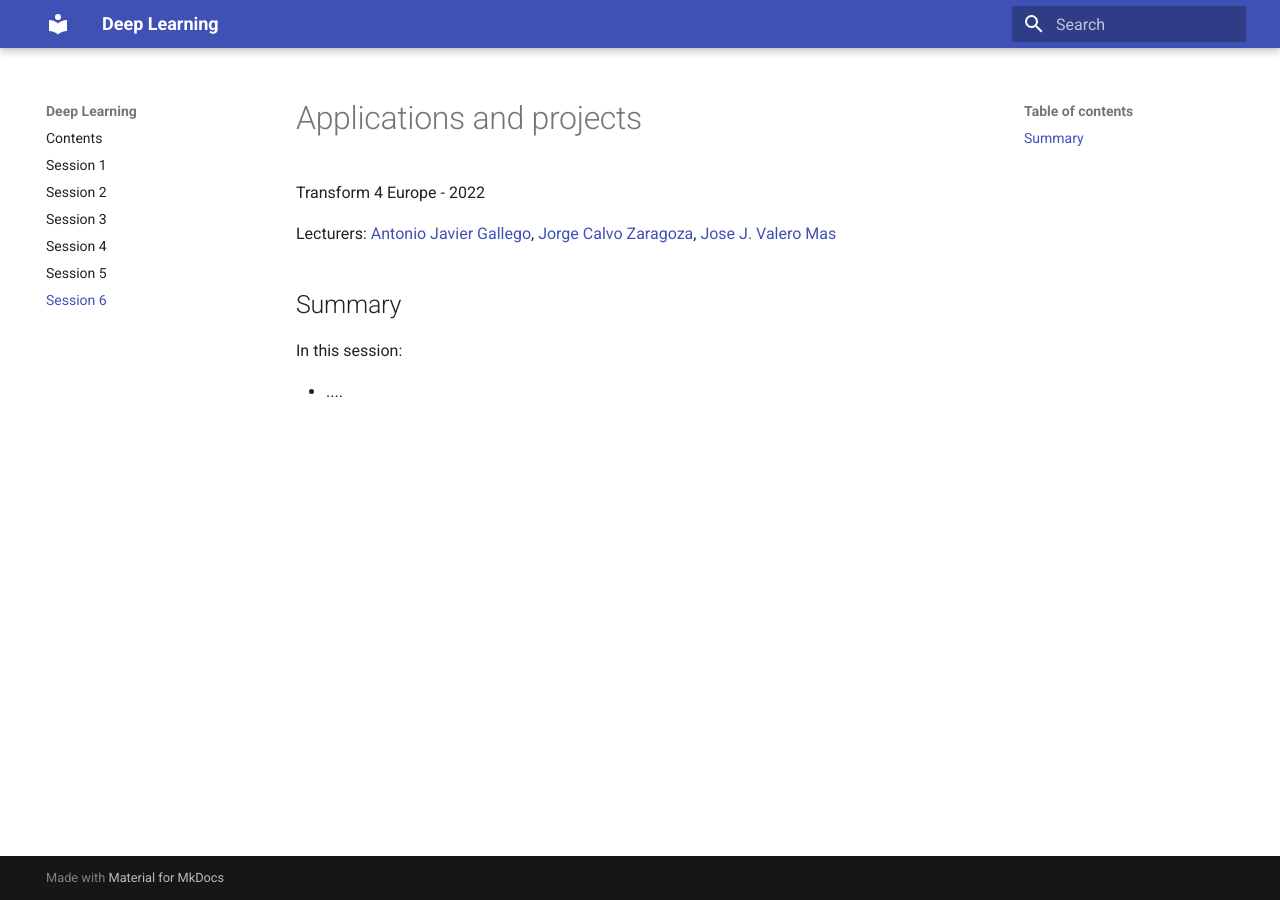
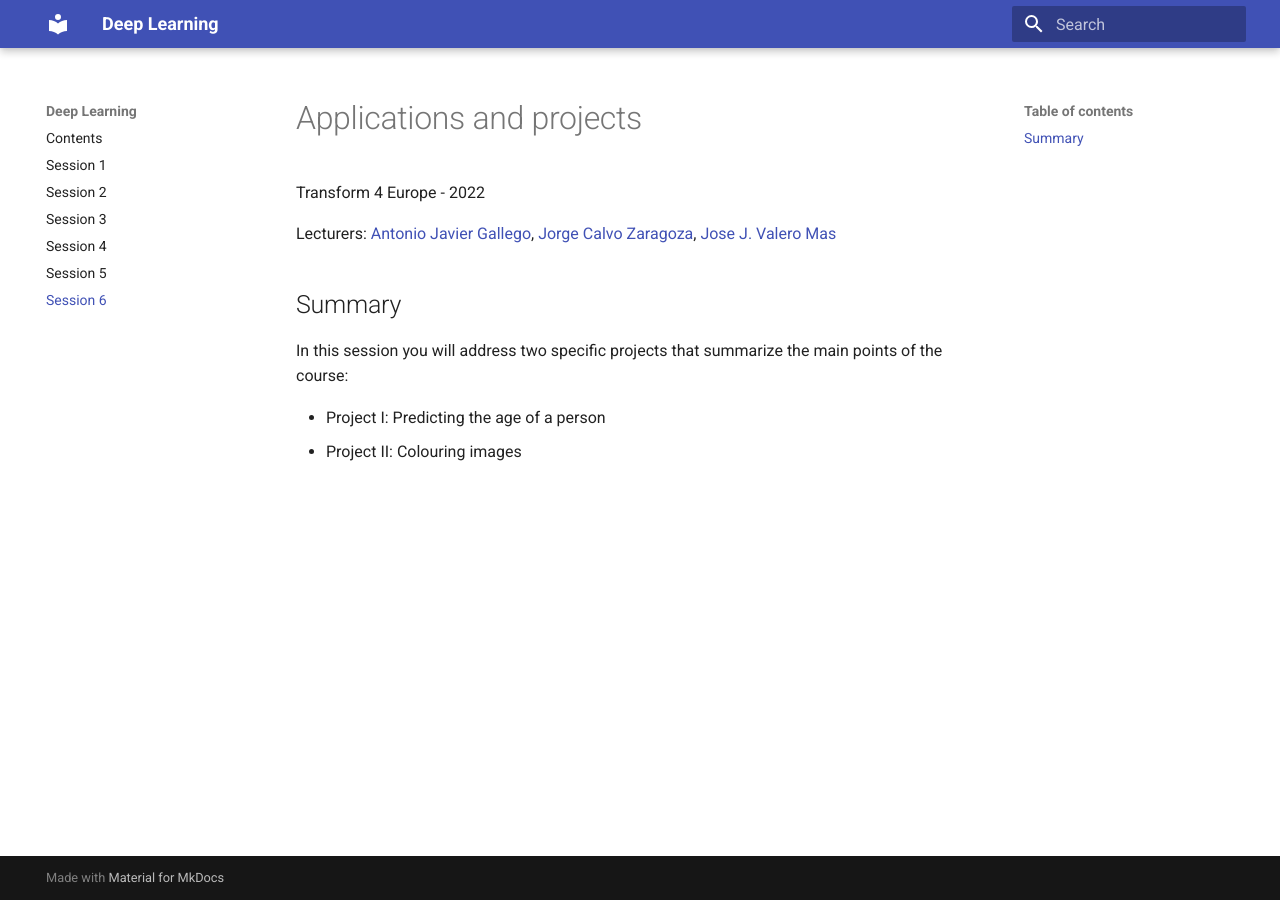
Before and after one commit to ajgallego/deep-learning, an MkDocs documentation site: the page built from docs/session-6.md, in a window 1280 px wide. Built offline with MkDocs 1.6.1 and Material for MkDocs 9.7.7, drawn with Linux system fonts in a browser that asks for light colours.

Commit message:
Last changes

```diff
--- a/docs/session-6.md
+++ b/docs/session-6.md
@@ -6,6 +6,7 @@ Lecturers: [Antonio Javier Gallego](mailto:jgallego@dlsi.ua.es), [Jorge Calvo Za
 
 ## Summary
 
-In this session:
+In this session you will address two specific projects that summarize the main points of the course:
 
-* ....
+* Project I: Predicting the age of a person
+* Project II: Colouring images
```
